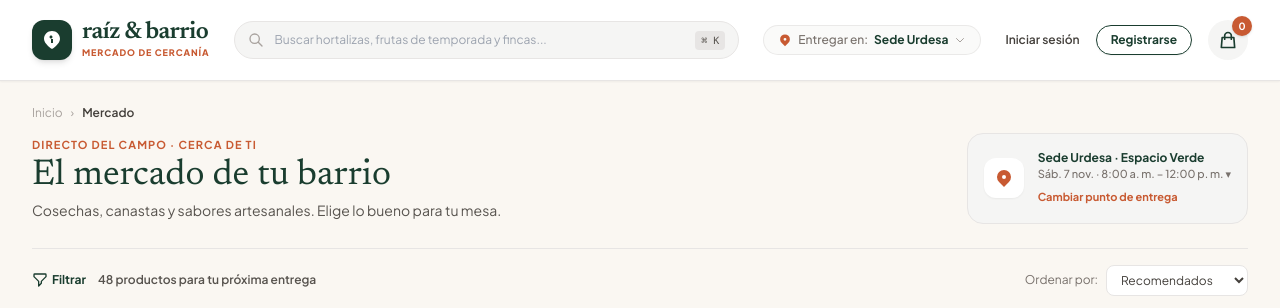
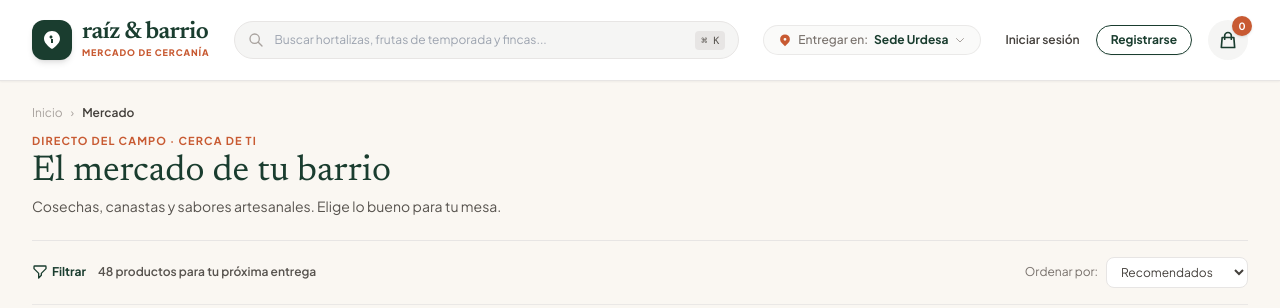
Before and after one commit to ElMax20/Marketplace-Hiperlocal-para-Productores-Agr-colas, a plain HTML site: page mercado.html in a window 1280 px wide. Shown: the top 308 px of the page. Drawn offline with nearby package versions, Linux system fonts and the light colour scheme; no server answers.

Commit message:
ui: eliminar tarjeta de cambiar punto de entrega

```diff
--- a/mercado.html
+++ b/mercado.html
@@ -230,24 +230,10 @@
     </nav>
 
     <!-- Header Banner -->
-    <div class="flex flex-col lg:flex-row lg:items-center justify-between gap-6 pb-6 border-b border-stone-200">
-      <div>
-        <span class="text-[11px] font-bold tracking-widest text-[#c85a32] uppercase block">Directo del campo · Cerca de ti</span>
-        <h1 class="font-serif text-3xl sm:text-4xl text-[#1a3d2f] font-normal mt-0.5">El mercado de tu barrio</h1>
-        <p class="text-xs sm:text-sm text-stone-600 mt-1">Cosechas, canastas y sabores artesanales. Elige lo bueno para tu mesa.</p>
-      </div>
-
-      <!-- Node Info Badge -->
-      <div class="bg-stone-100 border border-stone-200 rounded-2xl p-4 flex items-center gap-3.5 shrink-0">
-        <div class="w-10 h-10 rounded-xl bg-white text-[#1a3d2f] shadow-sm flex items-center justify-center shrink-0">
-          <svg class="w-5 h-5 text-[#c85a32]" fill="currentColor" viewBox="0 0 20 20"><path fill-rule="evenodd" d="M5.05 4.05a7 7 0 119.9 9.9L10 18.9l-4.95-4.95a7 7 0 010-9.9zM10 11a2 2 0 100-4 2 2 0 000 4z" clip-rule="evenodd"/></svg>
-        </div>
-        <div>
-          <p id="page-node-name" class="text-xs font-bold text-[#1a3d2f]">Sede Urdesa · Espacio Verde</p>
-          <p id="page-node-schedule" class="text-[11px] text-stone-500 font-medium">Sáb. 7 nov. · 8:00 a. m. – 12:00 p. m. ▾</p>
-          <button type="button" onclick="toggleHeaderLocationDropdown(event)" class="text-[11px] font-bold text-[#c85a32] hover:underline mt-0.5 inline-block cursor-pointer">Cambiar punto de entrega</button>
-        </div>
-      </div>
+    <div class="pb-6 border-b border-stone-200">
+      <span class="text-[11px] font-bold tracking-widest text-[#c85a32] uppercase block">Directo del campo · Cerca de ti</span>
+      <h1 class="font-serif text-3xl sm:text-4xl text-[#1a3d2f] font-normal mt-0.5">El mercado de tu barrio</h1>
+      <p class="text-xs sm:text-sm text-stone-600 mt-1">Cosechas, canastas y sabores artesanales. Elige lo bueno para tu mesa.</p>
     </div>
 
     <!-- Active Filters & Sorting Bar -->
```
